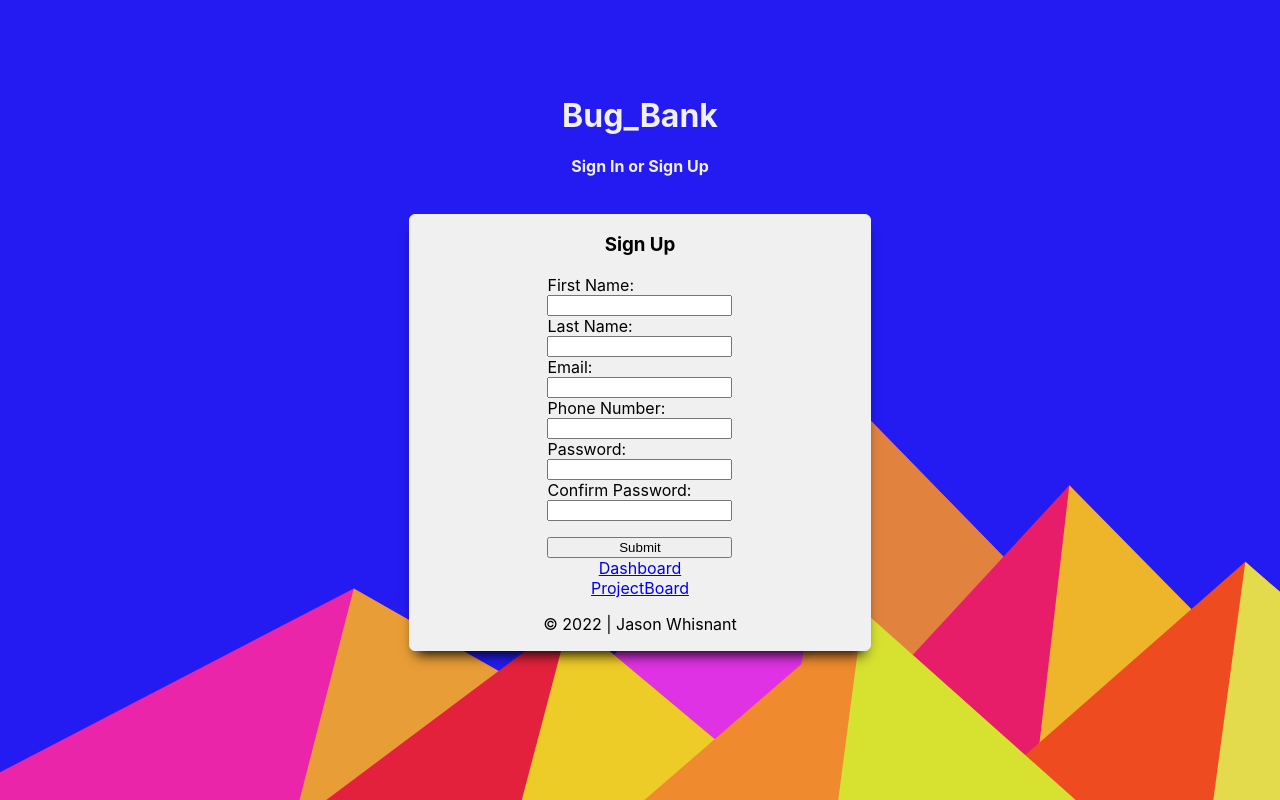
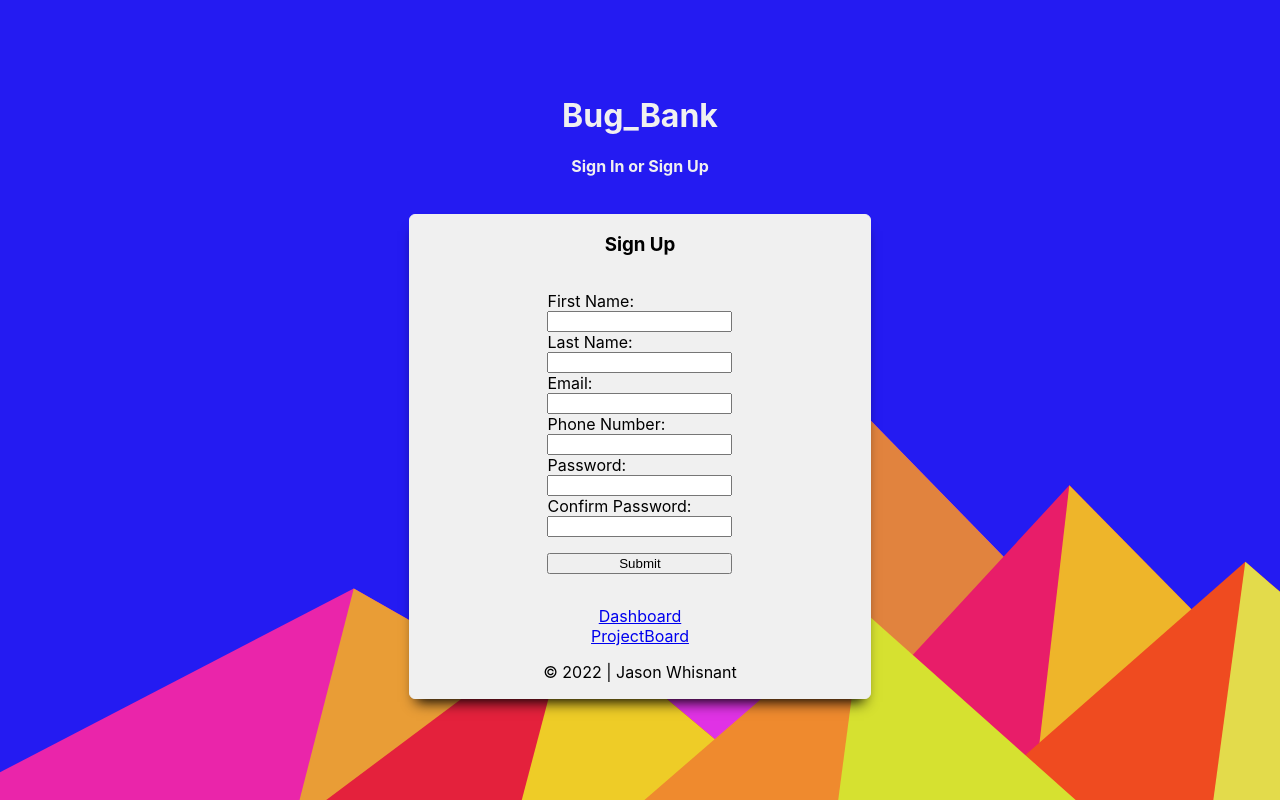
Before and after one commit to Tasups/bug-tracker-frontend, a React (Create React App) app: page / in a window 1280 px wide. Built offline with nearby package versions, Linux system fonts and the light colour scheme.

Commit message:
styled auth card more

```diff
--- a/src/App.css
+++ b/src/App.css
@@ -50,6 +50,7 @@ body{
 .auth-card form {
   display: flex;
   flex-direction: column;
+  margin: 1rem 0 2rem 0;
 }
 
 .auth-card button {
```
